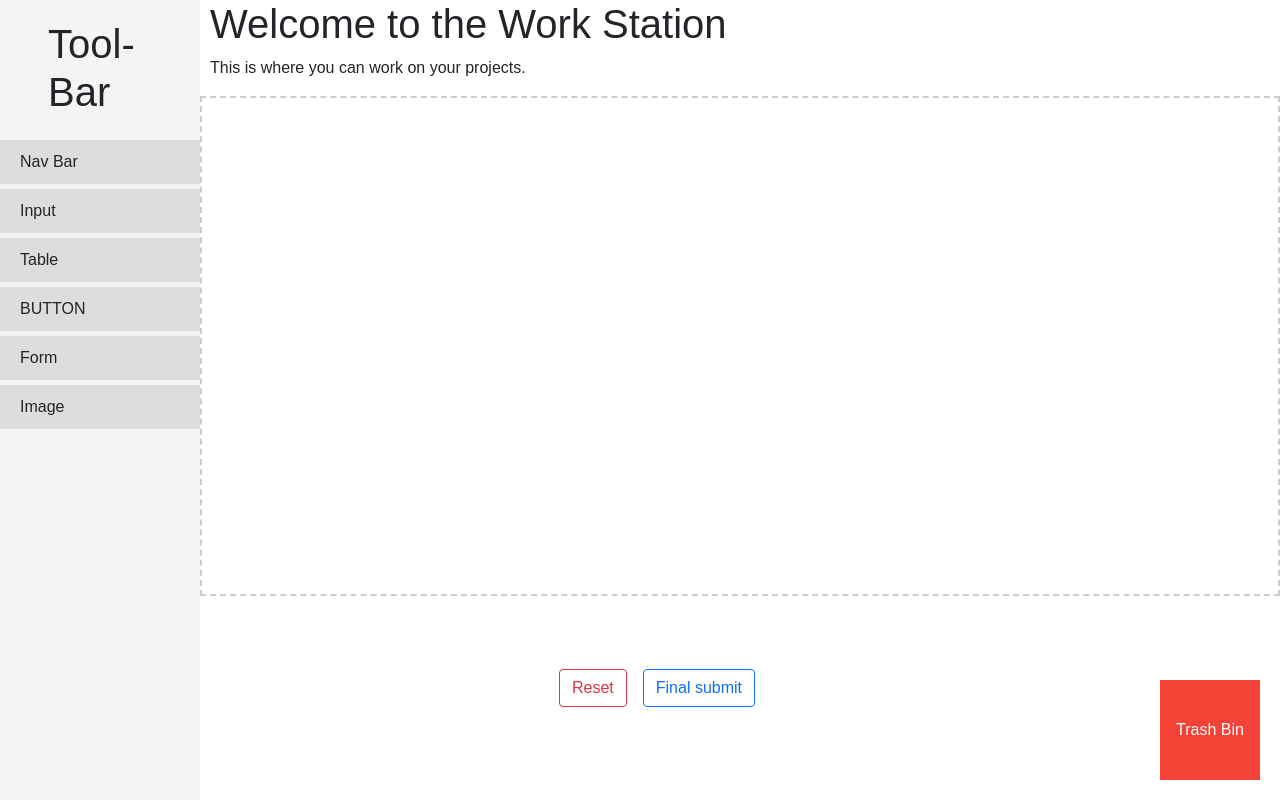
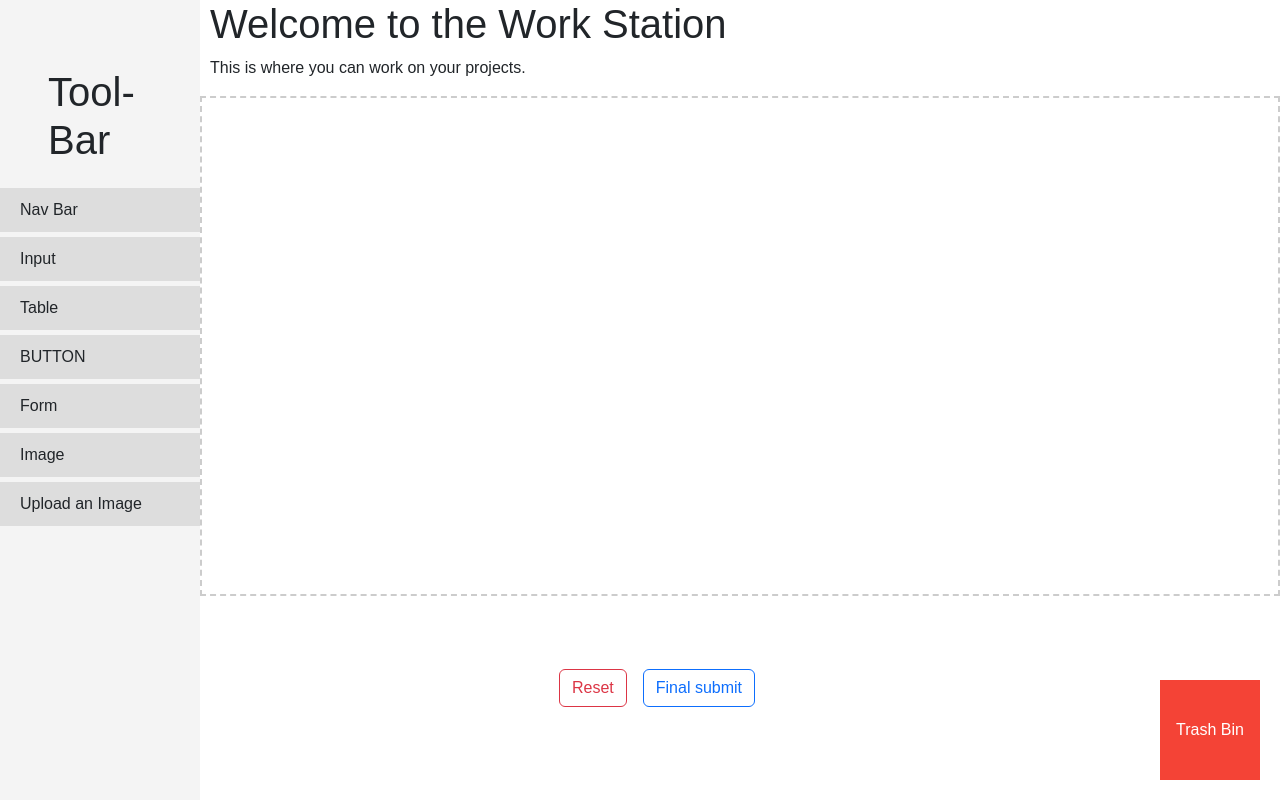
Before and after one commit to yourspal/CodeLess, a plain HTML site: page Index.html in a window 1280 px wide. Drawn offline with Linux system fonts and the light colour scheme.

Commit message:
final prototype UI

```diff
--- a/Index.html
+++ b/Index.html
@@ -3,15 +3,16 @@
 <head>
     <meta charset="UTF-8">
     <meta name="viewport" content="width=device-width, initial-scale=1.0">
-
-    <link href="Bundles/bootstrap.min.css" rel="stylesheet" integrity="sha384-EVSTQN3/azprG1Anm3QDgpJLIm9Nao0Yz1ztcQTwFspd3yD65VohhpuuCOmLASjC" crossorigin="anonymous">
+    <!-- <link href="https://cdn.jsdelivr.net/npm/bootstrap@5.3.3/dist/css/bootstrap.min.css" rel="stylesheet" integrity="sha384-QWTKZyjpPEjISv5WaRU9OFeRpok6YctnYmDr5pNlyT2bRjXh0JMhjY6hW+ALEwIH" crossorigin="anonymous"> -->
+    <!-- <link href="Bundles/bootstrap.min.css" rel="stylesheet" integrity="sha384-EVSTQN3/azprG1Anm3QDgpJLIm9Nao0Yz1ztcQTwFspd3yD65VohhpuuCOmLASjC" crossorigin="anonymous"> -->
+    <link href="Bundles/bootstrap.min.css" rel="stylesheet">
     <title>CodeLess</title>
     <link rel="stylesheet" href="styles.css">
 </head>
 <body>
 
 <div class="sidebar">
-    <div class="mx-5 mb-4 " > <h1>Tool-Bar</h1></div>
+    <div class="m-5 mb-4 " > <h1>Tool-Bar</h1></div>
     <div class="tool" data-tool="NavBar">Nav Bar</div>
     <div class="tool" data-tool="Input">Input</div>
     <!-- <div class="tool" data-tool="TextArea">Text Area</div> -->
@@ -19,6 +20,7 @@
     <div class="tool" data-tool="Butt">BUTTON</div>
     <div class="tool" data-tool="Form">Form</div>
     <div class="tool" data-tool="pic">Image</div>
+    <div class="tool" data-tool="customImage">Upload an Image</div>
     <!-- Add more tools as needed -->
 </div>
 
@@ -43,6 +45,7 @@
     <button id="add-col">Add Column</button>
     <button id="remove-col">Remove Column</button>
 </div> -->
+<!-- <script src="https://cdn.jsdelivr.net/npm/bootstrap@5.3.3/dist/js/bootstrap.bundle.min.js" integrity="sha384-YvpcrYf0tY3lHB60NNkmXc5s9fDVZLESaAA55NDzOxhy9GkcIdslK1eN7N6jIeHz" crossorigin="anonymous"></script> -->
 <script src="Bundles/bootstrap.bundle.min.js" integrity="sha384-MrcW6ZMFYlzcLA8Nl+NtUVF0sA7MsXsP1UyJoMp4YLEuNSfAP+JcXn/tWtIaxVXM" crossorigin="anonymous"></script>
 <script src="Bundles/jquery.dataTables.min.js"></script>
 <script src="Bundles/jquery-3.6.0.min.js"></script>
--- a/script.js
+++ b/script.js
@@ -149,6 +149,11 @@
             //     <span class="input-group-text">With textarea</span>
             //     <textarea class="form-control" aria-label="With textarea"></textarea>
             //   </div>`)
+            // }else if(data=="customImage"){
+            //     $(this).append(`<form action="/action_page.php">
+            //     <input type="file" id="myFile" name="filename">
+
+            //   </form>`);
 
             }else{
                 $(this).append(ui.helper.clone());
```
Also changed, not shown: Bundles/bootstrap.bundle.min.js, Bundles/bootstrap.min.css.
